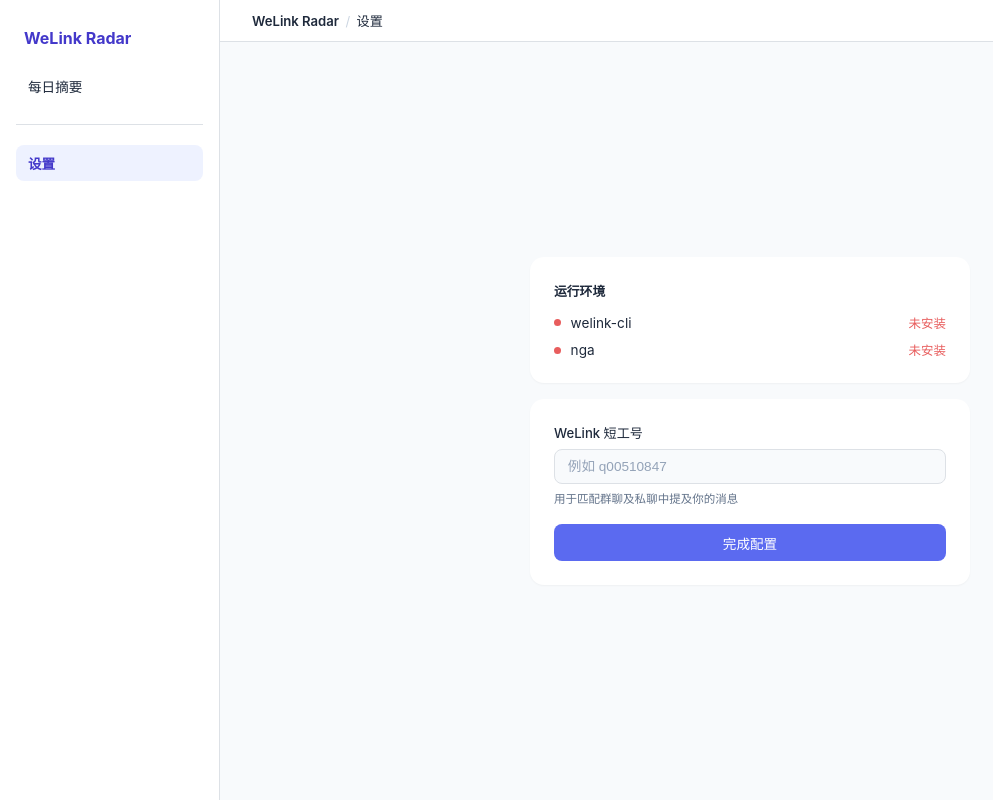
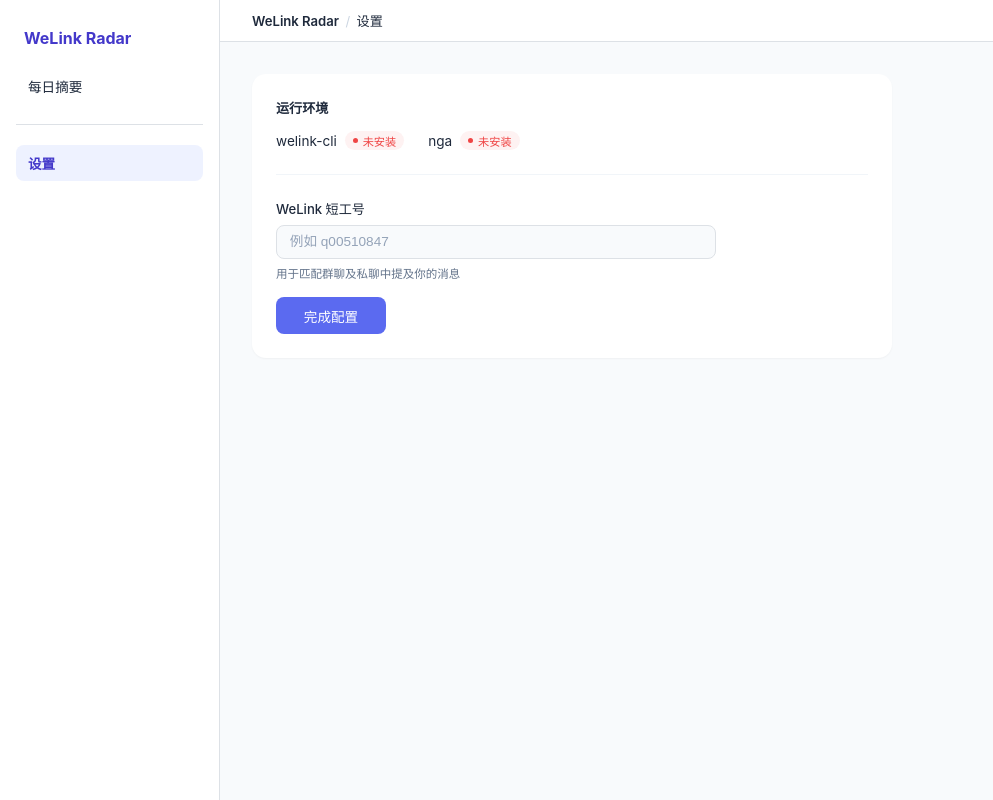
Before and after one commit to Qinnnnnn/welink-radar, a FastAPI app: page /setup in a window 1280 px wide. Shown: the whole page, without its empty margins (0-993 px from the left). Run offline with FastAPI, Linux system fonts and the light colour scheme; some libraries are stand-ins or nearby versions.

Commit message:
style: 设置页面重构 — 统一面板、状态胶囊、左对齐表单
- 运行环境 + 短工号合并为单一卡片，F1F5F9 分割线分隔
- 红/绿圆点替换为胶囊标签(status-tag): 未安装 #FEF2F2/#EF4444, 已就绪 #ECFDF5/#10B981
- 按钮改为自适应宽度(min-width:110px)左对齐，表单 max-width:440px
- 卡片整体左上对齐(max-width:640px)，替代绝对居中布局
- 预留向下追加配置项的空间

```diff
--- a/templates/pages/setup.html
+++ b/templates/pages/setup.html
@@ -6,6 +6,22 @@
     <title>WeLink Radar · 设置</title>
     <script src="https://unpkg.com/htmx.org@1.9.12"></script>
     {% include "components/shared_layout.html" %}
+    <style>
+        .setup-panel { max-width:640px; }
+        .status-tag {
+            font-size:0.7rem; font-weight:500; padding:0.1rem 0.5rem; border-radius:10px;
+            display:inline-flex; align-items:center; gap:0.3rem;
+        }
+        .status-tag.ready { background:#ECFDF5; color:#10B981; }
+        .status-tag.missing { background:#FEF2F2; color:#EF4444; }
+        .status-tag::before {
+            content:''; width:5px; height:5px; border-radius:50%;
+        }
+        .status-tag.ready::before { background:#10B981; }
+        .status-tag.missing::before { background:#EF4444; }
+        .setup-divider { border:none; border-top:1px solid #F1F5F9; margin:1.5rem 0; }
+        .setup-form-row { max-width:440px; }
+    </style>
 </head>
 <body>
     {% with page="setup" %}{% include "components/sidebar_minimal.html" %}{% endwith %}
@@ -16,44 +32,46 @@
             <span class="topbar-sep">/</span>
             <span class="topbar-current">设置</span>
         </div>
-        <div class="content" style="display:flex;align-items:center;justify-content:center;">
-            <div style="width: 440px; max-width: 100%;">
+        <div class="content">
+            <div class="setup-panel">
+                <div class="card">
 
-                <div class="card" style="margin-bottom: 1rem;">
-                    <div style="font-size:0.8rem;font-weight:600;color:var(--text);margin-bottom:0.85rem;">运行环境</div>
-                    <div style="display:flex;flex-direction:column;gap:0.6rem;">
-                        <div style="display:flex;align-items:center;gap:0.6rem;font-size:0.85rem;">
-                            <span style="width:7px;height:7px;border-radius:50%;background:{{ '#22A699' if env_checks.welink_cli_available else '#E85D5D' }};flex-shrink:0;"></span>
+                    <!-- Environment status -->
+                    <div style="font-size:0.82rem;font-weight:600;color:var(--text);margin-bottom:0.85rem;">运行环境</div>
+                    <div style="display:flex;align-items:center;gap:1.5rem;">
+                        <div style="display:flex;align-items:center;gap:0.5rem;font-size:0.85rem;">
                             <span style="color:var(--text);">welink-cli</span>
-                            <span style="margin-left:auto;font-size:0.78rem;color:{{ '#22A699' if env_checks.welink_cli_available else '#E85D5D' }};">
-                                {{ '已安装' if env_checks.welink_cli_available else '未安装' }}
+                            <span class="status-tag {{ 'ready' if env_checks.welink_cli_available else 'missing' }}">
+                                {{ '已就绪' if env_checks.welink_cli_available else '未安装' }}
                             </span>
                         </div>
-                        <div style="display:flex;align-items:center;gap:0.6rem;font-size:0.85rem;">
-                            <span style="width:7px;height:7px;border-radius:50%;background:{{ '#22A699' if env_checks.nga_available else '#E85D5D' }};flex-shrink:0;"></span>
+                        <div style="display:flex;align-items:center;gap:0.5rem;font-size:0.85rem;">
                             <span style="color:var(--text);">nga</span>
-                            <span style="margin-left:auto;font-size:0.78rem;color:{{ '#22A699' if env_checks.nga_available else '#E85D5D' }};">
-                                {{ '已安装' if env_checks.nga_available else '未安装' }}
+                            <span class="status-tag {{ 'ready' if env_checks.nga_available else 'missing' }}">
+                                {{ '已就绪' if env_checks.nga_available else '未安装' }}
                             </span>
                         </div>
                     </div>
-                </div>
 
-                <form hx-post="/api/setup" hx-swap="outerHTML" class="card" style="display:flex;flex-direction:column;gap:1.1rem;">
-                    <div>
-                        <label style="display:block;font-size:0.82rem;font-weight:500;color:var(--text);margin-bottom:0.45rem;">
+                    <hr class="setup-divider">
+
+                    <!-- Short ID form -->
+                    <form hx-post="/api/setup" hx-swap="outerHTML" class="setup-form-row">
+                        <div style="margin-bottom:1rem;">
+                            <label style="display:block;font-size:0.82rem;font-weight:500;color:var(--text);margin-bottom:0.4rem;">
                                 WeLink 短工号
                             </label>
                             <input name="myNicknames" type="text" placeholder="例如 q00510847">
-                        <p style="font-size:0.72rem;color:var(--muted);margin-top:0.4rem;">
+                            <p style="font-size:0.72rem;color:var(--muted);margin-top:0.35rem;">
                                 用于匹配群聊及私聊中提及你的消息
                             </p>
                         </div>
-                    <button type="submit" class="btn btn-primary" style="width:100%;">完成配置</button>
+                        <button type="submit" class="btn btn-primary" style="width:auto;min-width:110px;">完成配置</button>
                     </form>
 
                 </div>
             </div>
         </div>
+    </div>
 </body>
 </html>
```
Lines whose indentation alone changed are shown as unchanged.
